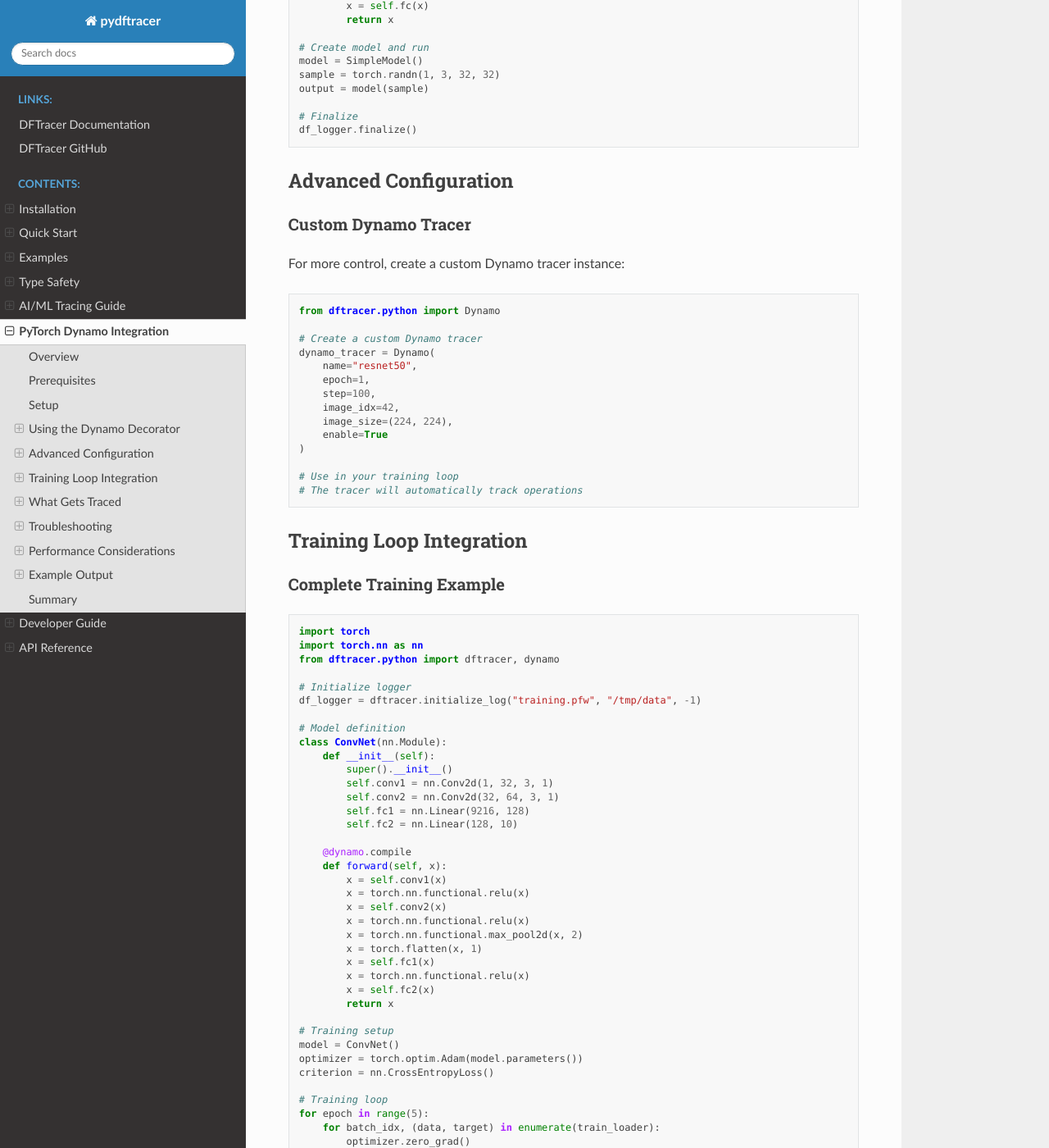
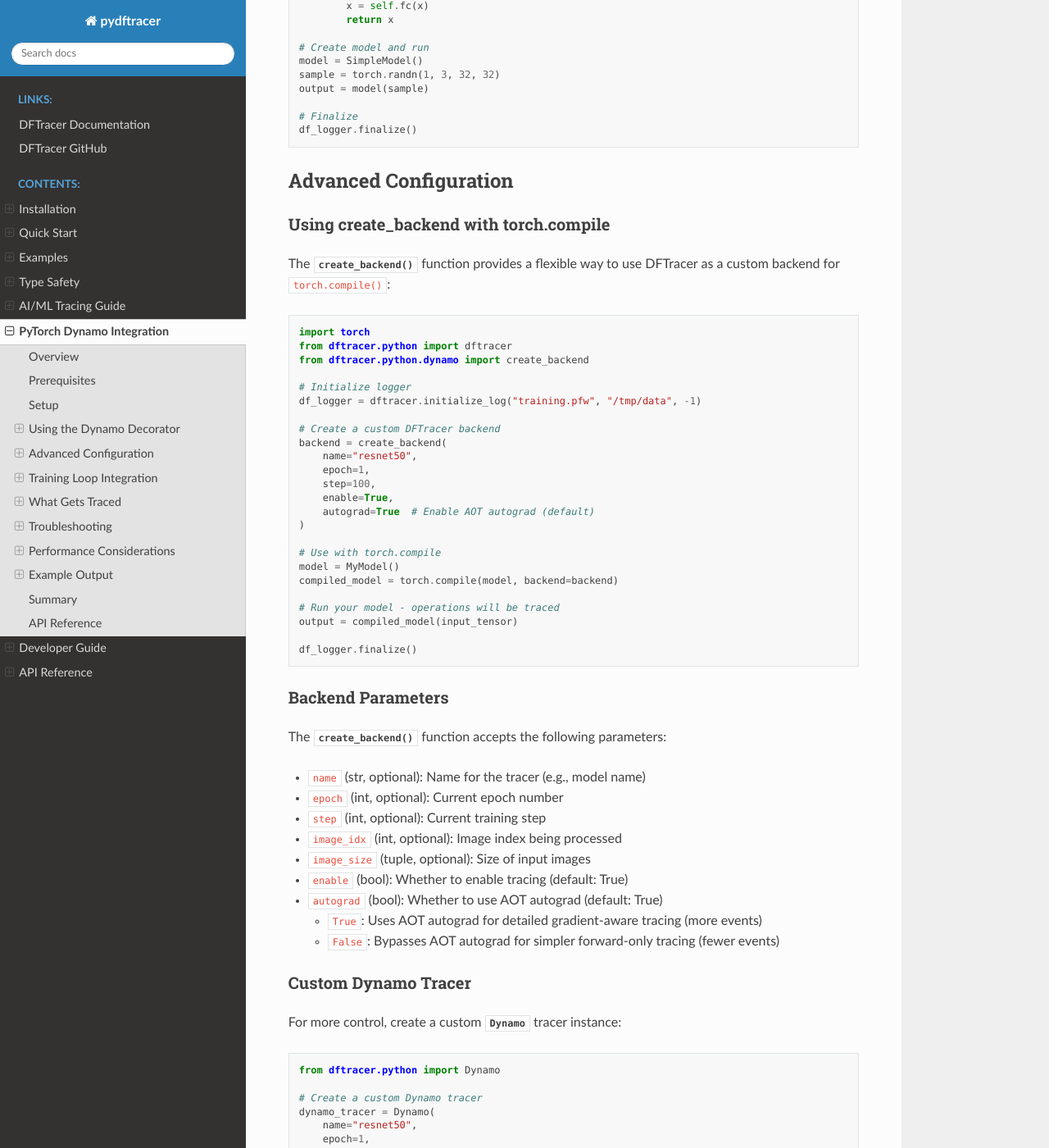
Before and after one commit to rayandrew/pydftracer, a Sphinx documentation site: the page built from docs/source/dynamo_guide.rst, in a window 1280 px wide and 1400 px high, scrolled down 1442 px. Shown: the whole window at 82% size. Built offline with Sphinx 7.4.7 and the Read the Docs theme 3.1.0, drawn with Linux system fonts in a browser that asks for light colours; the version number could not be read and is left out; some of the changed text lies outside the part shown.

Commit message:
add torch.compile backend for dynamo

```diff
--- a/docs/source/api/index.rst
+++ b/docs/source/api/index.rst
@@ -37,6 +37,7 @@
 - ``DFTracerAI`` - Base class for AI/ML tracing
 - ``Dynamo`` - PyTorch Dynamo integration class
 - ``dynamo`` - Pre-configured Dynamo instance for tracing
+- ``create_backend`` - Create a custom torch.compile backend with DFTracer
 
 Configuration
 ~~~~~~~~~~~~~
--- a/docs/source/dynamo_guide.rst
+++ b/docs/source/dynamo_guide.rst
@@ -46,7 +46,7 @@
 Basic Model Tracing
 ~~~~~~~~~~~~~~~~~~~
 
-The simplest way to use Dynamo integration is with the ``@dynamo.compile`` decorator:
+The simplest way to use Dynamo integration is with the :meth:`@dynamo.compile <dftracer.python.Dynamo.compile>` decorator:
 
 .. code-block:: python
 
@@ -83,10 +83,58 @@
 Advanced Configuration
 ----------------------
 
+Using create_backend with torch.compile
+~~~~~~~~~~~~~~~~~~~~~~~~~~~~~~~~~~~~~~~~
+
+The :func:`~dftracer.python.dynamo.create_backend` function provides a flexible way to use DFTracer as a custom backend for ``torch.compile()``:
+
+.. code-block:: python
+
+   import torch
+   from dftracer.python import dftracer
+   from dftracer.python.dynamo import create_backend
+
+   # Initialize logger
+   df_logger = dftracer.initialize_log("training.pfw", "/tmp/data", -1)
+
+   # Create a custom DFTracer backend
+   backend = create_backend(
+       name="resnet50",
+       epoch=1,
+       step=100,
+       enable=True,
+       autograd=True  # Enable AOT autograd (default)
+   )
+
+   # Use with torch.compile
+   model = MyModel()
+   compiled_model = torch.compile(model, backend=backend)
+
+   # Run your model - operations will be traced
+   output = compiled_model(input_tensor)
+
+   df_logger.finalize()
+
+Backend Parameters
+~~~~~~~~~~~~~~~~~~
+
+The :func:`~dftracer.python.dynamo.create_backend` function accepts the following parameters:
+
+- ``name`` (str, optional): Name for the tracer (e.g., model name)
+- ``epoch`` (int, optional): Current epoch number
+- ``step`` (int, optional): Current training step
+- ``image_idx`` (int, optional): Image index being processed
+- ``image_size`` (tuple, optional): Size of input images
+- ``enable`` (bool): Whether to enable tracing (default: True)
+- ``autograd`` (bool): Whether to use AOT autograd (default: True)
+
+  - ``True``: Uses AOT autograd for detailed gradient-aware tracing (more events)
+  - ``False``: Bypasses AOT autograd for simpler forward-only tracing (fewer events)
+
 Custom Dynamo Tracer
 ~~~~~~~~~~~~~~~~~~~~
 
-For more control, create a custom Dynamo tracer instance:
+For more control, create a custom :class:`~dftracer.python.Dynamo` tracer instance:
 
 .. code-block:: python
 
@@ -102,14 +150,89 @@
        enable=True
    )
 
-   # Use in your training loop
-   # The tracer will automatically track operations
+   # Use with the compile decorator
+   @dynamo_tracer.compile
+   def forward(x):
+       # Your model code
+       return x
 
 Training Loop Integration
 -------------------------
 
-Complete Training Example
-~~~~~~~~~~~~~~~~~~~~~~~~~
+Complete Training Example with create_backend
+~~~~~~~~~~~~~~~~~~~~~~~~~~~~~~~~~~~~~~~~~~~~~~
+
+This example shows how to use :func:`~dftracer.python.dynamo.create_backend` in a training loop:
+
+.. code-block:: python
+
+   import torch
+   import torch.nn as nn
+   from dftracer.python import dftracer
+   from dftracer.python.dynamo import create_backend
+
+   # Initialize logger
+   df_logger = dftracer.initialize_log("training.pfw", "/tmp/data", -1)
+
+   # Model definition
+   class ConvNet(nn.Module):
+       def __init__(self):
+           super().__init__()
+           self.conv1 = nn.Conv2d(1, 32, 3, 1)
+           self.conv2 = nn.Conv2d(32, 64, 3, 1)
+           self.fc1 = nn.Linear(9216, 128)
+           self.fc2 = nn.Linear(128, 10)
+
+       def forward(self, x):
+           x = self.conv1(x)
+           x = torch.nn.functional.relu(x)
+           x = self.conv2(x)
+           x = torch.nn.functional.relu(x)
+           x = torch.nn.functional.max_pool2d(x, 2)
+           x = torch.flatten(x, 1)
+           x = self.fc1(x)
+           x = torch.nn.functional.relu(x)
+           x = self.fc2(x)
+           return x
+
+   # Training setup
+   model = ConvNet()
+   optimizer = torch.optim.Adam(model.parameters())
+   criterion = nn.CrossEntropyLoss()
+
+   # Training loop with per-epoch backends
+   for epoch in range(5):
+       # Create a backend for this epoch
+       backend = create_backend(
+           name="convnet",
+           epoch=epoch,
+           step=0,
+           enable=True,
+           autograd=True
+       )
+
+       # Compile model with the backend
+       compiled_model = torch.compile(model, backend=backend)
+
+       for batch_idx, (data, target) in enumerate(train_loader):
+           optimizer.zero_grad()
+
+           # Forward pass (traced by DFTracer backend)
+           output = compiled_model(data)
+
+           # Compute loss and backward
+           loss = criterion(output, target)
+           loss.backward()
+
+           # Optimizer step
+           optimizer.step()
+
+   df_logger.finalize()
+
+Using the Dynamo Decorator
+~~~~~~~~~~~~~~~~~~~~~~~~~~~
+
+Alternatively, use the :meth:`@dynamo.compile <dftracer.python.Dynamo.compile>` decorator for simpler usage:
 
 .. code-block:: python
 
@@ -120,7 +243,7 @@
    # Initialize logger
    df_logger = dftracer.initialize_log("training.pfw", "/tmp/data", -1)
 
-   # Model definition
+   # Model definition with decorator
    class ConvNet(nn.Module):
        def __init__(self):
            super().__init__()
@@ -264,4 +387,12 @@
 - **Easy to use** decorator-based API
 - **Compatible** with existing PyTorch code
 
-For complete API reference, see :doc:`api/dynamo`.
+API Reference
+-------------
+
+For complete API documentation, see:
+
+- :func:`dftracer.python.dynamo.create_backend` - Create custom torch.compile backends
+- :class:`dftracer.python.Dynamo` - Dynamo tracer class
+- :meth:`dftracer.python.Dynamo.compile` - Compile decorator method
+- :doc:`api/dynamo` - Full Dynamo API reference
```
Also changed, not shown: docs/source/api/dynamo.rst (+34 -0 lines), docs/source/quickstart.rst (+20 -5 lines), 3 other files.
